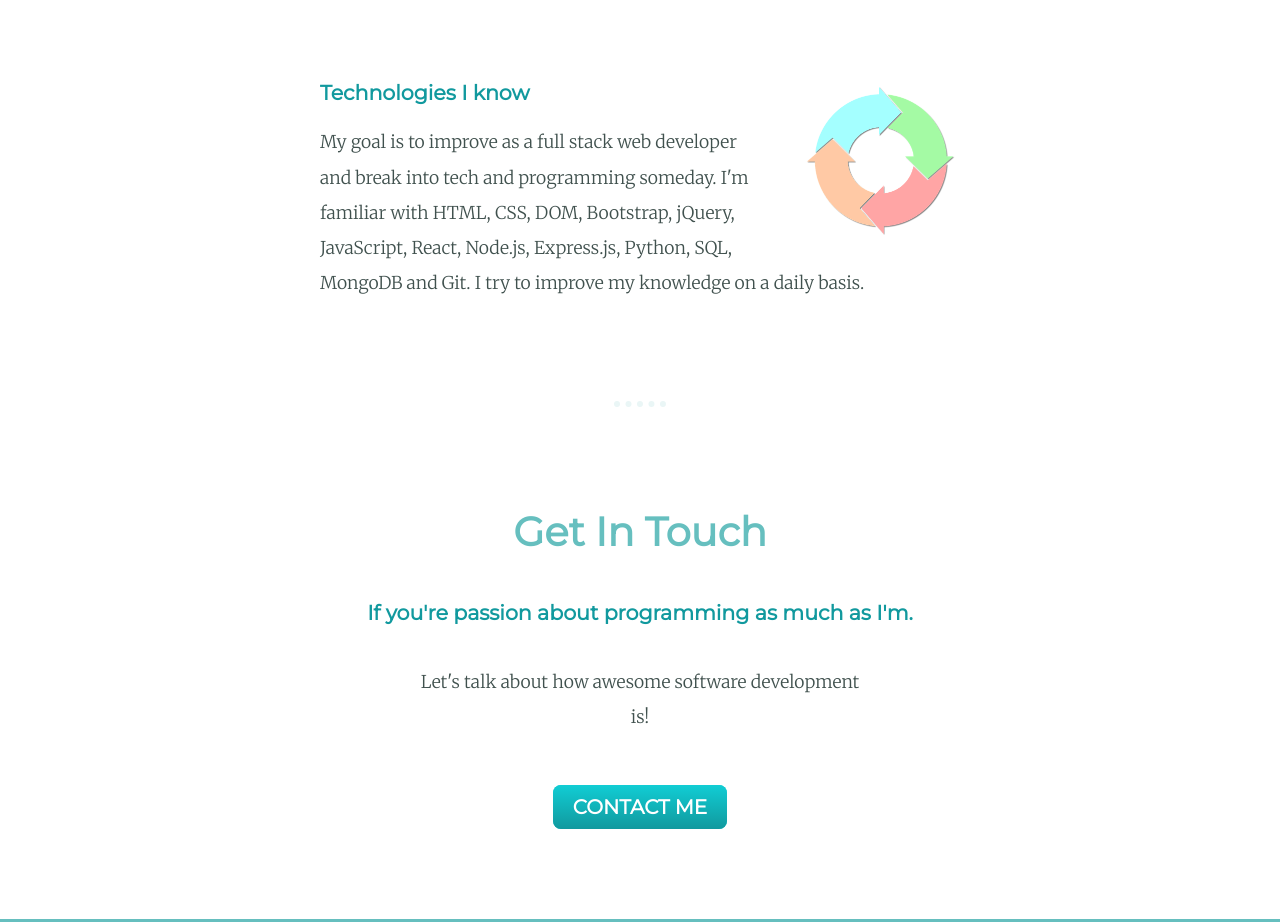
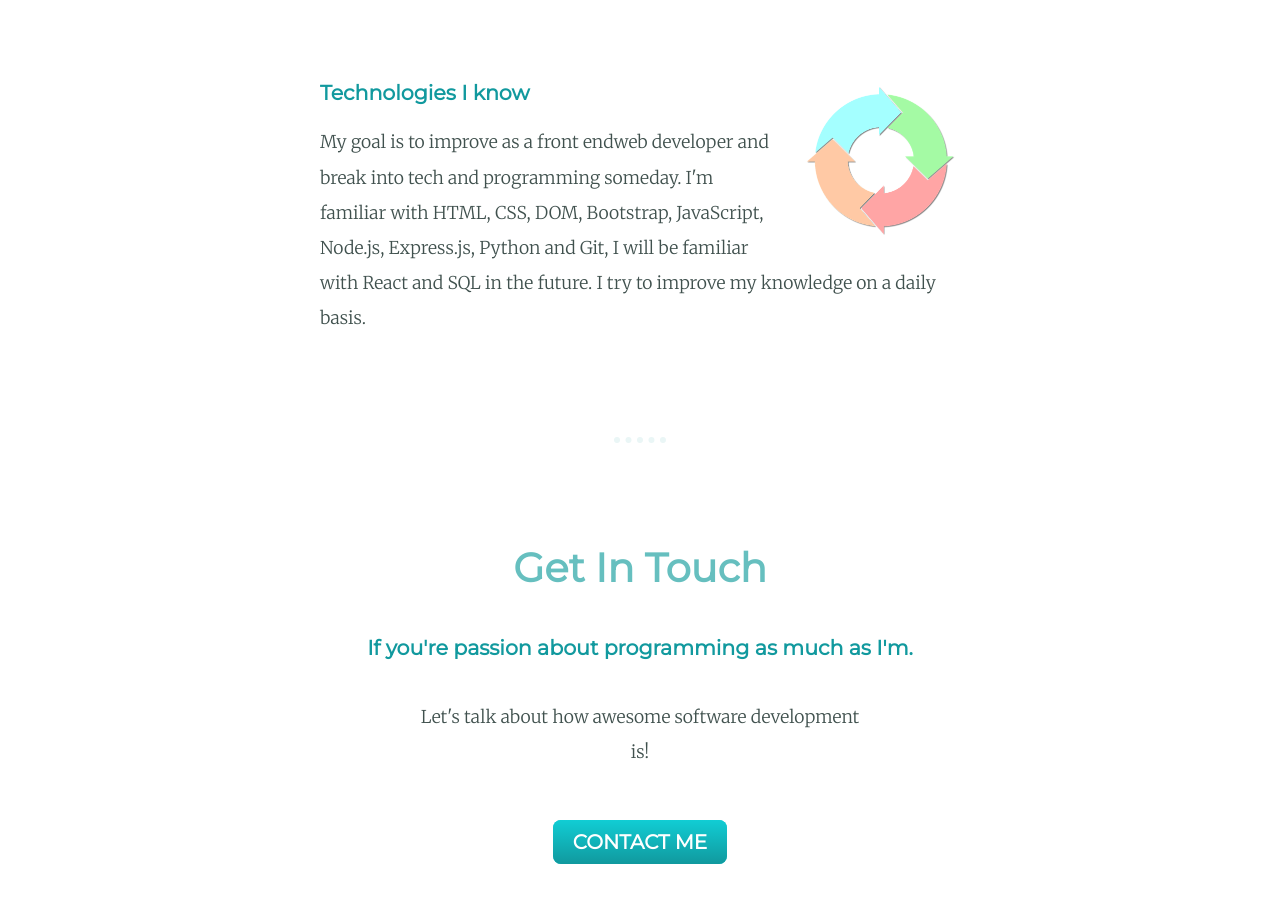
Before and after one commit to LukasKri/html-css-cv, a plain HTML site: page index.html in a window 1280 px wide. Shown: the part 1920-2842 px from the top of the page. Drawn offline with Linux system fonts and the light colour scheme.

Commit message:
updated text

```diff
--- a/index.html
+++ b/index.html
@@ -40,10 +40,11 @@
       <div class="skill-row">
         <img class="process-img" src="images/skills.png" alt="skills-img">
         <h3>Technologies I know</h3>
-        <p>My goal is to improve as a full stack web developer and break into
+        <p>My goal is to improve as a front endweb developer and break into
           tech and programming someday. I'm familiar with HTML, CSS, DOM,
-          Bootstrap, jQuery, JavaScript, React, Node.js, Express.js, Python,
-          SQL, MongoDB and Git. I try to improve my knowledge on a daily basis.
+          Bootstrap, JavaScript, Node.js, Express.js, Python and Git, I will be
+          familiar with React and SQL in the future. I try to improve my
+          knowledge on a daily basis.
         </p>
       </div>
     </div>
```
